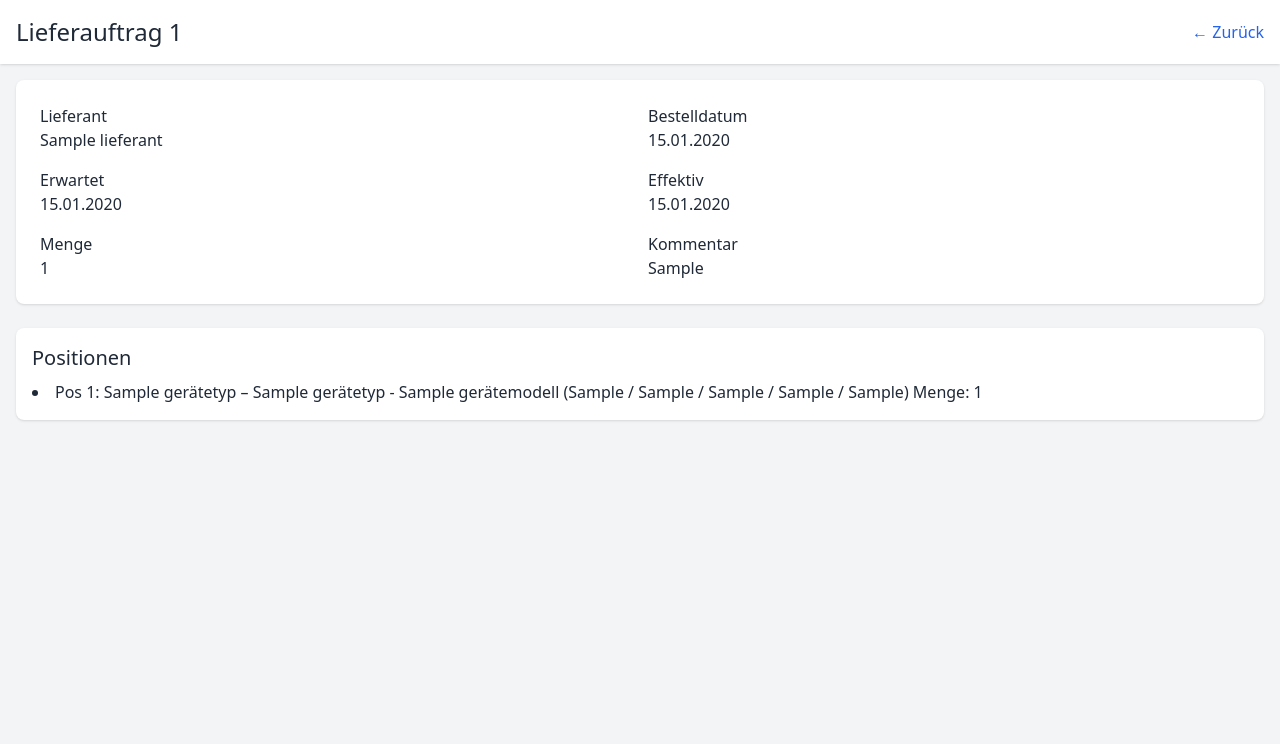
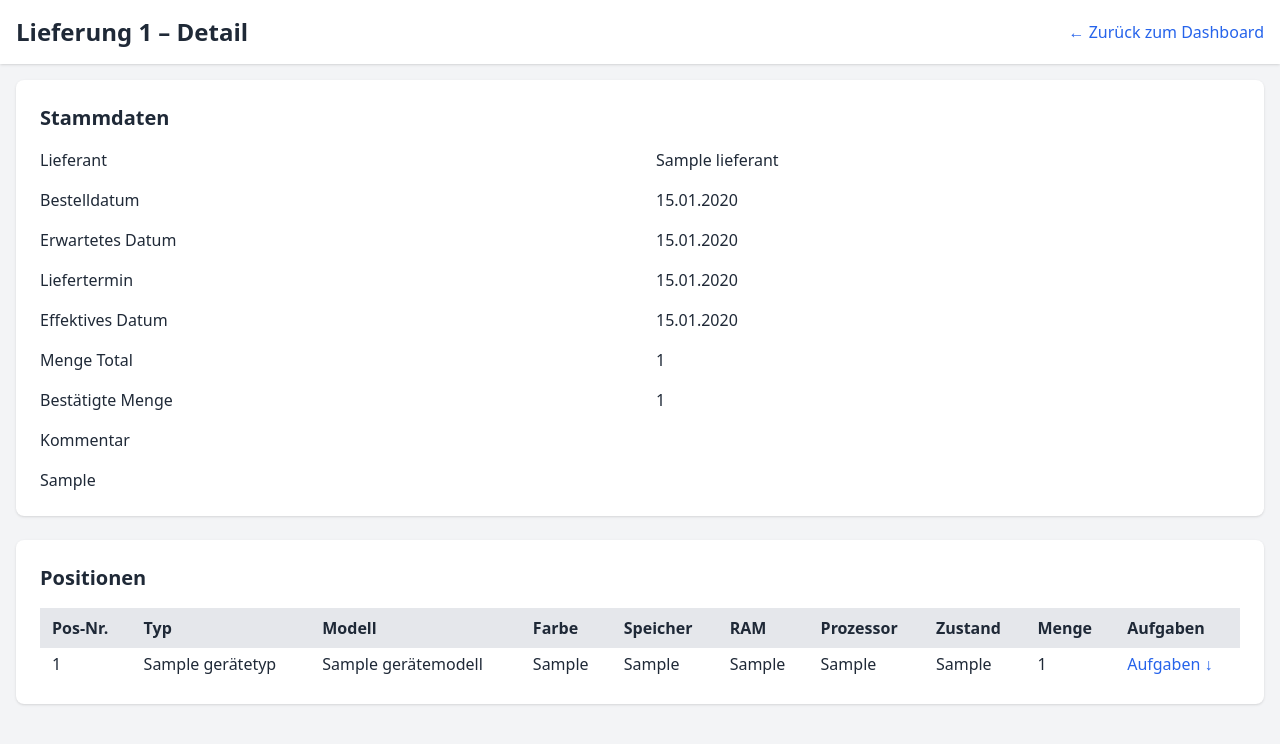
Before and after one commit to trant2022/prozessapp, a Django app: page /lieferung/1/ in a window 1280 px wide. Shown: the top 744 px of the page. Run offline with Django 5.2, Linux system fonts and the light colour scheme; tables that the repository leaves empty hold one stand-in row (values such as "Sample post"); some libraries are stand-ins or nearby versions.

Commit message:
detail dashboard angepasst

```diff
--- a/process/views.py
+++ b/process/views.py
@@ -198,13 +198,13 @@ def upload_positions(request):
         except (Lieferung.DoesNotExist, ValueError):
             continue
 
-        # Gerätetyp
+        # Gerätetyp bestimmen
         typ_name = row.get('Geräteart') or row.get('Gerätetyp') or row.get('Geraetetyp')
         if not typ_name or pd.isna(typ_name):
             continue
         typ, _ = Gerätetyp.objects.get_or_create(name=str(typ_name).strip())
 
-        # Gerätemodell
+        # Modell bestimmen
         modell_name = row.get('Gerätemodell') or row.get('Modell')
         if not modell_name or pd.isna(modell_name):
             continue
@@ -213,21 +213,54 @@ def upload_positions(request):
             name=str(modell_name).strip()
         )
 
+        # Basis-Felder
         menge = row.get('Menge')
         menge = int(menge) if not pd.isna(menge) else 0
 
+        # Zusätzliche Felder
+        def _txt(col):
+            val = row.get(col)
+            return str(val).strip() if not pd.isna(val) else ''
+
         Lieferungsposition.objects.create(
-            lieferung      = lieferung,
-            geraetetyp     = typ,
-            geraetemodell  = modell,
-            farbe          = str(row.get('Farbe') or '').strip(),
-            speicher       = str(row.get('Speicher') or '').strip(),
-            ram            = str(row.get('RAM') or '').strip(),
-            prozessor      = str(row.get('Prozessor') or '').strip(),
-            zustand        = str(row.get('Zustand') or '').strip(),
-            menge          = menge
+            lieferung                     = lieferung,
+            geraetetyp                    = typ,
+            geraetemodell                 = modell,
+            farbe                         = _txt('Farbe'),
+            speicher                      = _txt('Speicher'),
+            ram                           = _txt('RAM'),
+            prozessor                     = _txt('Prozessor'),
+            zustand                       = _txt('Zustand'),
+            menge                         = menge,
+            auftragsart                   = _txt('Auftragsart'),
+            kundenart                     = _txt('Kundenart'),
+            kunde                         = _txt('Kunde'),
+            ek_netto_fw                   = _txt('EK netto FW'),
+            waehrung                      = _txt('Währung'),
+            logistikkosten_geraet_fw      = _txt('Logistikkosten Gerät FW'),
+            waehrungskurs                 = _txt('Währungskurs'),
+            ek_netto_chf                  = _txt('EK netto CHF'),
+            verpackungskosten             = _txt('Verpackungskosten'),
+            wkz                           = _txt('WKZ'),
+            vk_netto_geraet               = _txt('VK netto Gerät'),
+            menge_reserve                 = _txt('Menge Reserve'),
+            menge_retail                  = _txt('Menge Retail'),
+            menge_broker                  = _txt('Menge Broker'),
+            menge_marketplace             = _txt('Menge Marketplace'),
+            menge_recycling               = _txt('Menge Recycling'),
+            securaze_moeglich             = _txt('Securaze möglich'),
+            datensatz_erhalten            = _txt('Datensatz erhalten'),
+            datensatz_eingepflegt         = _txt('Datensatz eingepflegt'),
+            testen                        = _txt('Testen'),
+            putzen                        = _txt('Putzen'),
+            loeschen                      = _txt('Löschen'),
+            verpackung                    = _txt('Verpackung'),
+            braendi                       = _txt('Braendi'),
+            lieferart                     = _txt('Lieferart'),
+            versanddienstleister          = _txt('Versanddienstleister'),
         )
 
+    # Wenn mindestens eine Position importiert wurde, zurück zur Detail-Seite
     if lieferung:
         return redirect('lieferung_detail', pk=lieferung.liefernummer)
     return redirect('lieferung_list')
--- a/templates/process/lieferung_detail.html
+++ b/templates/process/lieferung_detail.html
@@ -3,74 +3,154 @@
 <html lang="de">
 <head>
   <meta charset="UTF-8">
-  <meta name="viewport" content="width=device-width, initial-scale=1.0">
-  <title>Lieferauftrag {{ lieferung.liefernummer }}</title>
+  <meta name="viewport" content="width=device-width, initial-scale=1">
+  <title>Lieferung {{ lieferung.liefernummer }} – Detail</title>
   <script src="https://cdn.tailwindcss.com"></script>
 </head>
 <body class="bg-gray-100 text-gray-800">
-  <header class="flex items-center justify-between p-4 bg-white shadow">
-    <h1 class="text-2xl">Lieferauftrag {{ lieferung.liefernummer }}</h1>
-    <!-- Hier den Link zurück zur List-View anpassen -->
-    <a href="{% url 'lieferung_list' %}" class="text-blue-600 hover:underline">&larr; Zurück</a>
+
+  <!-- Header -->
+  <header class="flex items-center justify-between bg-white shadow p-4">
+    <h1 class="text-2xl font-semibold">Lieferung {{ lieferung.liefernummer }} – Detail</h1>
+    <a href="{% url 'lieferung_list' %}" class="text-blue-600 hover:underline">← Zurück zum Dashboard</a>
   </header>
 
   <main class="p-4 space-y-6">
-    <dl class="grid grid-cols-2 gap-4 bg-white shadow rounded-lg p-6">
-      <div>
-        <dt class="font-medium">Lieferant</dt>
-        <dd>{{ lieferung.lieferant.name }}</dd>
+
+    <!-- Stammdaten -->
+    <section class="bg-white shadow rounded-lg p-6">
+      <h2 class="text-xl font-semibold mb-4">Stammdaten</h2>
+      <dl class="grid grid-cols-2 gap-x-8 gap-y-4">
+        <dt class="font-medium">Lieferant</dt><dd>{{ lieferung.lieferant.name }}</dd>
+        <dt class="font-medium">Bestelldatum</dt><dd>{{ lieferung.bestelldatum|date:"d.m.Y" }}</dd>
+        <dt class="font-medium">Erwartetes Datum</dt>
+          <dd>{% if lieferung.erwartetes_datum %}{{ lieferung.erwartetes_datum|date:"d.m.Y" }}{% else %}&ndash;{% endif %}</dd>
+        <dt class="font-medium">Liefertermin</dt>
+          <dd>{% if lieferung.liefertermin %}{{ lieferung.liefertermin|date:"d.m.Y" }}{% else %}&ndash;{% endif %}</dd>
+        <dt class="font-medium">Effektives Datum</dt>
+          <dd>{% if lieferung.effektives_datum %}{{ lieferung.effektives_datum|date:"d.m.Y" }}{% else %}&ndash;{% endif %}</dd>
+        <dt class="font-medium">Menge Total</dt><dd>{{ lieferung.gesamtmenge }}</dd>
+        <dt class="font-medium">Bestätigte Menge</dt>
+          <dd>{% if lieferung.confirmed_menge is not None %}{{ lieferung.confirmed_menge }}{% else %}&ndash;{% endif %}</dd>
+        <dt class="font-medium">Kommentar</dt>
+          <dd class="col-span-1 md:col-span-2 whitespace-pre-wrap">{{ lieferung.kommentar|default:"–" }}</dd>
+      </dl>
+    </section>
+
+    <!-- Positionen -->
+    <section class="bg-white shadow rounded-lg p-6">
+      <h2 class="text-xl font-semibold mb-4">Positionen</h2>
+      {% if lieferung.positionen.all %}
+      <div class="overflow-x-auto">
+        <table class="w-full text-left border-collapse">
+          <thead class="bg-gray-200">
+            <tr>
+              <th class="px-3 py-2">Pos-Nr.</th>
+              <th class="px-3 py-2">Typ</th>
+              <th class="px-3 py-2">Modell</th>
+              <th class="px-3 py-2">Farbe</th>
+              <th class="px-3 py-2">Speicher</th>
+              <th class="px-3 py-2">RAM</th>
+              <th class="px-3 py-2">Prozessor</th>
+              <th class="px-3 py-2">Zustand</th>
+              <th class="px-3 py-2">Menge</th>
+              <th class="px-3 py-2">Aufgaben</th>
+            </tr>
+          </thead>
+          <tbody>
+            {% for pos in lieferung.positionen.all %}
+            <tr class="{% cycle 'bg-white' 'bg-gray-50' %}">
+              <td class="px-3 py-1">{{ pos.positionsnummer }}</td>
+              <td class="px-3 py-1">{{ pos.geraetetyp.name }}</td>
+              <td class="px-3 py-1">{{ pos.geraetemodell.name }}</td>
+              <td class="px-3 py-1">{{ pos.farbe }}</td>
+              <td class="px-3 py-1">{{ pos.speicher }}</td>
+              <td class="px-3 py-1">{{ pos.ram }}</td>
+              <td class="px-3 py-1">{{ pos.prozessor }}</td>
+              <td class="px-3 py-1">{{ pos.zustand }}</td>
+              <td class="px-3 py-1">{{ pos.menge }}</td>
+              <td class="px-3 py-1">
+                <button type="button"
+                        onclick="toggleTasks({{ pos.pk }})"
+                        class="text-blue-600 hover:underline">
+                  Aufgaben ↓
+                </button>
+              </td>
+            </tr>
+            <!-- Task-Liste (ausklappbar) -->
+            <tr id="tasks-{{ pos.pk }}" class="hidden bg-gray-50">
+              <td colspan="10" class="px-3 py-2">
+                <ul class="space-y-2">
+                  <!-- Datensatz erhalten -->
+                  <li class="flex items-center space-x-4">
+                    <img src="{% static 'images/not_done.png' %}"
+                         id="icon-{{ pos.pk }}-datensatz"
+                         class="h-5 w-5 cursor-pointer"
+                         onclick="toggleTask({{ pos.pk }}, 'datensatz')"
+                         alt="Status">
+                    <span class="flex-1">Datensatz erhalten</span>
+                    <span id="ts-{{ pos.pk }}-datensatz" class="text-xs text-gray-500"></span>
+                    <span id="user-{{ pos.pk }}-datensatz" class="ml-2 text-xs text-gray-700"></span>
+                  </li>
+                  <!-- Testen -->
+                  <li class="flex items-center space-x-4">
+                    <img src="{% static 'images/not_done.png' %}"
+                         id="icon-{{ pos.pk }}-testen"
+                         class="h-5 w-5 cursor-pointer"
+                         onclick="toggleTask({{ pos.pk }}, 'testen')"
+                         alt="Status">
+                    <span class="flex-1">Testen</span>
+                    <span id="ts-{{ pos.pk }}-testen" class="text-xs text-gray-500"></span>
+                    <span id="user-{{ pos.pk }}-testen" class="ml-2 text-xs text-gray-700"></span>
+                  </li>
+                  <!-- Putzen -->
+                  <li class="flex items-center space-x-4">
+                    <img src="{% static 'images/not_done.png' %}"
+                         id="icon-{{ pos.pk }}-putzen"
+                         class="h-5 w-5 cursor-pointer"
+                         onclick="toggleTask({{ pos.pk }}, 'putzen')"
+                         alt="Status">
+                    <span class="flex-1">Putzen</span>
+                    <span id="ts-{{ pos.pk }}-putzen" class="text-xs text-gray-500"></span>
+                    <span id="user-{{ pos.pk }}-putzen" class="ml-2 text-xs text-gray-700"></span>
+                  </li>
+                </ul>
+              </td>
+            </tr>
+            {% endfor %}
+          </tbody>
+        </table>
       </div>
-      <div>
-        <dt class="font-medium">Bestelldatum</dt>
-        <dd>{{ lieferung.bestelldatum|date:"d.m.Y" }}</dd>
-      </div>
-      <div>
-        <dt class="font-medium">Erwartet</dt>
-        <dd>
-          {% if lieferung.erwartetes_datum %}
-            {{ lieferung.erwartetes_datum|date:"d.m.Y" }}
-          {% else %}
-            –
-          {% endif %}
-        </dd>
-      </div>
-      <div>
-        <dt class="font-medium">Effektiv</dt>
-        <dd>
-          {% if lieferung.effektives_datum %}
-            {{ lieferung.effektives_datum|date:"d.m.Y" }}
-          {% else %}
-            –
-          {% endif %}
-        </dd>
-      </div>
-      <div>
-        <dt class="font-medium">Menge</dt>
-        <dd>{{ lieferung.gesamtmenge }}</dd>
-      </div>
-      <div>
-        <dt class="font-medium">Kommentar</dt>
-        <dd>{{ lieferung.kommentar }}</dd>
-      </div>
-    </dl>
-
-    <!-- Positionen-Liste -->
-    <section class="mt-6 bg-white shadow rounded-lg p-4">
-      <h2 class="text-xl mb-2">Positionen</h2>
-      {% if lieferung.positionen.exists %}
-      <ul class="list-disc list-inside space-y-1">
-        {% for p in lieferung.positionen.all %}
-        <li>
-          Pos {{ p.positionsnummer }}: {{ p.geraetetyp }} – {{ p.geraetemodell }}
-          ({{ p.farbe }} / {{ p.speicher }} / {{ p.ram }} / {{ p.prozessor }} / {{ p.zustand }})
-          Menge: {{ p.menge }}
-        </li>
-        {% endfor %}
-      </ul>
       {% else %}
-      <p class="italic text-gray-500">Keine Positionen angelegt.</p>
+      <p class="text-gray-600">Keine Positionen importiert.</p>
       {% endif %}
     </section>
+
   </main>
+
+  <script>
+    // Task-Liste ausklappen/einklappen
+    function toggleTasks(pk) {
+      document.getElementById(`tasks-${pk}`).classList.toggle('hidden');
+    }
+
+    // Aufgabe toggeln
+    function toggleTask(posPk, key) {
+      const icon = document.getElementById(`icon-${posPk}-${key}`);
+      const ts   = document.getElementById(`ts-${posPk}-${key}`);
+      const user = document.getElementById(`user-${posPk}-${key}`);
+      const now  = new Date().toLocaleString('de-DE');
+      if (icon.src.includes('not_done.png')) {
+        icon.src = "{% static 'images/done.png' %}";
+        ts.textContent   = now;
+        user.textContent = 'Sandro';
+      } else {
+        icon.src = "{% static 'images/not_done.png' %}";
+        ts.textContent   = '';
+        user.textContent = '';
+      }
+    }
+  </script>
+
 </body>
 </html>
```
Also changed, not shown: process/models.py (+38 -11 lines), process/migrations/0004_lieferungsposition_auftragsart_and_more.py (added), static/images/done.png (added), static/images/not_done.png (added).
